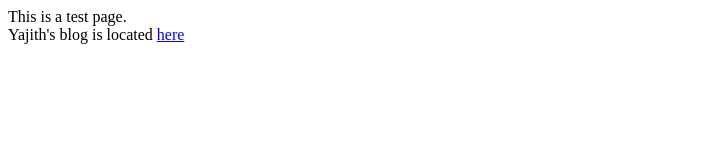
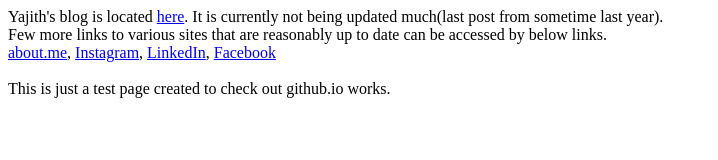
Before and after one commit to yajith/yajith.github.io, a plain HTML site: page index.html in a window 1280 px wide. Shown: the whole page, without its empty margins (0-718 px from the left). Drawn offline with Linux system fonts and the light colour scheme.

Commit message:
added more detail to the index page

```diff
--- a/index.html
+++ b/index.html
@@ -1,5 +1,10 @@
 <HTML>
-<TITLE>Checking out Github.io</TITLE>
-<BODY>This is a test page.</br>
-Yajith's blog is located <a href="http://yajith.blogspot.com">here</a></BODY>
+<TITLE>Checking out github.io</TITLE>
+<BODY>
+Yajith's blog is located <a href="http://yajith.blogspot.com">here</a>. It is currently not being updated much(last post from sometime last year).</br>
+Few more links to various sites that are reasonably up to date can be accessed by below links.</br>
+<a href=http://about.me/yajith>about.me</a>, <a href="https://www.instagram.com/yajith/">Instagram</a>,
+<a href="https://www.linkedin.com/in/yajith">LinkedIn</a>, <a href="https://www.facebook.com/yajith">Facebook</a></br></br>
+This is just a test page created to check out github.io works.
+</BODY>
 </HTML>
```
